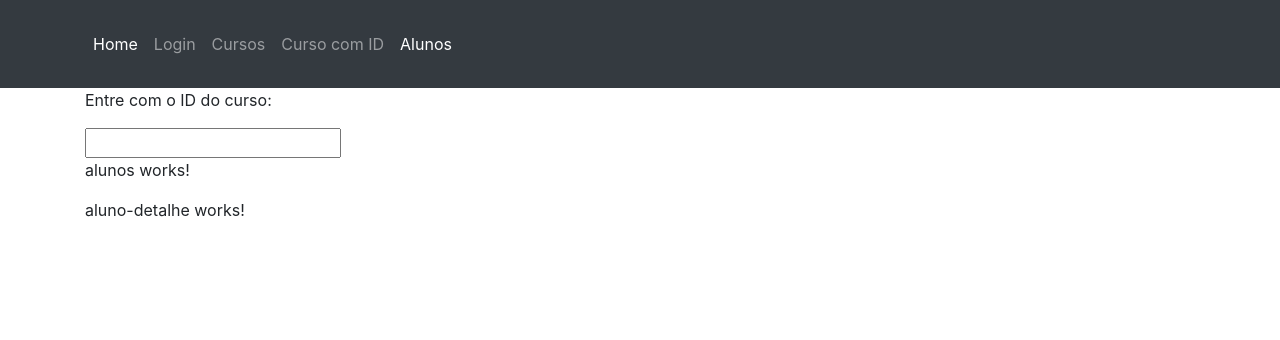
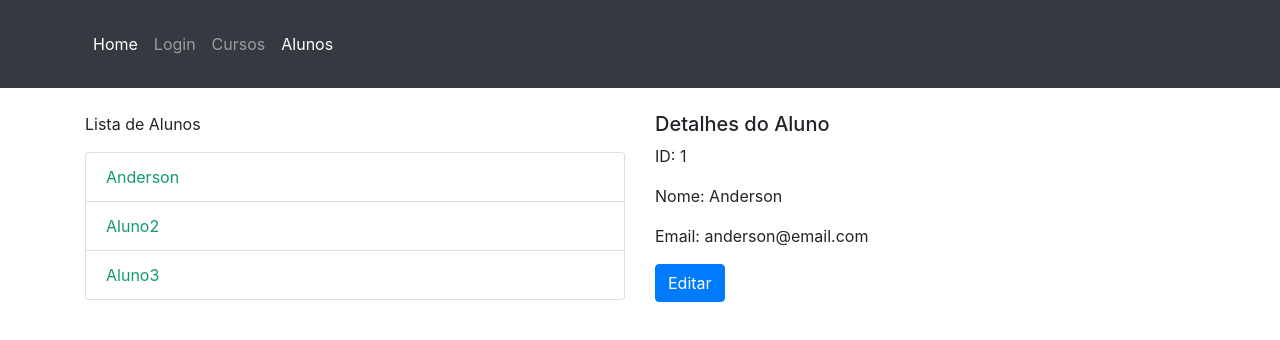
Before and after one commit to anderson290/projeto-rotas, an Angular app: page /alunos/1 in a window 1280 px wide. Shown: the top 340 px of the page. Built offline with nearby package versions, Linux system fonts and the light colour scheme.

Commit message:
Adicionando Formulário

```diff
--- a/src/app/alunos/aluno-detalhe/aluno-detalhe.component.html
+++ b/src/app/alunos/aluno-detalhe/aluno-detalhe.component.html
@@ -1,3 +1,6 @@
-<p>
-  aluno-detalhe works!
-</p>
+<h5>Detalhes do Aluno</h5>
+<p>ID: {{ aluno?.id }}</p>
+<p>Nome: {{ aluno?.nome }}</p>
+<p>Email: {{ aluno?.email }}</p>
+
+<button type="button" class="btn btn-primary" (click)="editarContato()">Editar</button>
--- a/src/app/alunos/aluno-detalhe/aluno-detalhe.component.ts
+++ b/src/app/alunos/aluno-detalhe/aluno-detalhe.component.ts
@@ -1,3 +1,6 @@
+import { AlunosService } from './../alunos.service';
+import { ActivatedRoute, Router } from '@angular/router';
+import { Subscription } from 'rxjs/Subscription';
 import { Component, OnInit } from '@angular/core';
 
 @Component({
@@ -7,9 +10,30 @@ import { Component, OnInit } from '@angular/core';
 })
 export class AlunoDetalheComponent implements OnInit {
 
-  constructor() { }
+  aluno: any;
+  inscricao: Subscription;
+
+  constructor(
+    private route: ActivatedRoute,
+    private alunosService: AlunosService,
+    private router: Router
+  ) { }
+
 
   ngOnInit() {
+    this.inscricao = this.route.params.subscribe(
+      (params: any) => {
+        let id:number = params['id'];
+        this.aluno = this.alunosService.getAluno(id);
+      }
+    );
+
+  }
+  editarContato(){
+    this.router.navigate(['/alunos', this.aluno.id, 'editar']);
+  }S
+  ngOnDestroy(){
+    this.inscricao.unsubscribe();
   }
 
 }
--- a/src/app/alunos/aluno-form/aluno-form.component.html
+++ b/src/app/alunos/aluno-form/aluno-form.component.html
@@ -1,3 +1,16 @@
-<p>
-  aluno-form works!
-</p>
+    <div class="form-group">
+        <label for="idT">Id:</label>
+        <input type="number" [(ngModel)]="aluno.id" class="form-control active" id="idT">
+    </div>
+
+  <div class="form-group">
+    <label for="name">Nome:</label>
+    <input type="text" [(ngModel)]="aluno.nome" class="form-control" id="name">
+  </div>
+
+  <div class="form-group">
+      <label for="email">Email address:</label>
+      <input type="email" [(ngModel)]="aluno.email" class="form-control" id="email">
+    </div>
+
+  <button type="submit" class="btn btn-secondary">Submit</button>
--- a/src/app/alunos/aluno-form/aluno-form.component.ts
+++ b/src/app/alunos/aluno-form/aluno-form.component.ts
@@ -1,3 +1,6 @@
+import { Subscription } from 'rxjs/Subscription';
+import { AlunosService } from './../alunos.service';
+import { ActivatedRoute } from '@angular/router';
 import { Component, OnInit } from '@angular/core';
 
 @Component({
@@ -7,9 +10,32 @@ import { Component, OnInit } from '@angular/core';
 })
 export class AlunoFormComponent implements OnInit {
 
-  constructor() { }
+  aluno: any;
+  inscricao: Subscription;
+
+  constructor(
+    private route: ActivatedRoute,
+    private alunosService: AlunosService
+  ) { }
 
   ngOnInit() {
+    this.inscricao = this.route.params.subscribe(
+      (params: any) => {
+        let id:number = params['id'];
+
+        this.aluno = this.alunosService.getAluno(id);
+
+        //verificar campo
+        if(this.aluno === null){
+
+          this.aluno = {}
+
+        }
+      }
+    );
+
   }
-
+  ngOnDestroy(){
+    this.inscricao.unsubscribe();
+  }
 }
--- a/src/app/alunos/alunos.component.css
+++ b/src/app/alunos/alunos.component.css
@@ -0,0 +1,10 @@
+.alunosL{
+    cursor: pointer;
+    background-color: white;
+    color: rgb(18, 156, 103);
+    transition: background 0.8s;
+  }
+  .alunosL:hover{
+    background-color: lightgray;
+
+  }
--- a/src/app/alunos/alunos.component.html
+++ b/src/app/alunos/alunos.component.html
@@ -1,5 +1,16 @@
-<p>
-  alunos works!
-</p>
-<!--chamando rotas filhas permitindo a manipulação de pais e filhos na mesma pagina-->
-<router-outlet></router-outlet>
+<div class="mt-4">
+  <div class="row">
+    <div class="col-6">
+      <p>
+        Lista de Alunos
+      </p>
+      <ul class="list-group">
+        <li class="list-group-item alunosL" *ngFor="let aluno of alunos" [routerLink]="[aluno.id]">
+          {{aluno.nome}}</li>
+      </ul>
+    </div>
+    <div class="col-6">
+      <!--chamando rotas filhas permitindo a manipulação de pais e filhos na mesma pagina-->
+      <router-outlet></router-outlet>
+    </div>
+  </div>
--- a/src/app/alunos/alunos.component.ts
+++ b/src/app/alunos/alunos.component.ts
@@ -1,3 +1,4 @@
+import { AlunosService } from './alunos.service';
 import { Component, OnInit } from '@angular/core';
 
 @Component({
@@ -7,9 +8,15 @@ import { Component, OnInit } from '@angular/core';
 })
 export class AlunosComponent implements OnInit {
 
-  constructor() { }
+  //declarando variavel para chamar alunos
+
+  private alunos: any[] = [];
+
+  //injetando serviço de alunos
+  constructor(private AlunosService: AlunosService) { }
 
   ngOnInit() {
+    this.alunos = this.AlunosService.getAlunos();
   }
 
 }
--- /dev/null
+++ b/src/app/alunos/alunos.service.ts
@@ -0,0 +1,26 @@
+import { Injectable } from '@angular/core';
+
+@Injectable()
+export class AlunosService {
+
+  //criando array de objetos alunos
+  private alunos:any[] = [
+    {id: 1, nome:'Anderson', email:'anderson@email.com'},
+    {id: 2, nome:'Aluno2', email:'aluno2@email.com'},
+    {id: 3, nome:'Aluno3', email:'aluno3@email.com'},
+  ]
+  constructor() { }
+
+  getAlunos(){
+    return this.alunos;
+  }
+  getAluno(id:number){
+   for (let i=0;i<this.alunos.length;i++){
+    let aluno = this.alunos[i];
+    if(aluno.id == id){
+      return aluno;
+    }
+   }
+   return null;
+  }
+}
--- a/src/app/cabecalho/cabecalho.component.html
+++ b/src/app/cabecalho/cabecalho.component.html
@@ -12,9 +12,9 @@
         <a class="nav-link" routerLink="/cursos" routerLinkActive="active" [queryParams]="{pagina: 1}">Cursos</a>
       </li>
 
-      <li class="nav-item ">
+      <!--li class="nav-item ">
           <a class="nav-link" [routerLink]="['curso', idCurso.value]" routerLinkActive="active">Curso com ID</a>
-        </li>
+        </li-->
 
         <li class="nav-item ">
           <a class="nav-link" routerLink="/alunos" routerLinkActive="active">Alunos</a>
@@ -24,7 +24,7 @@
     </ul>
   </div>
 </nav>
-    <div class="container">
+    <!--div class="container">
       <p>Entre com o ID do curso:</p>
       <input type="text" #idCurso>
-    </div>
+    </div-->
```
Also changed, not shown: src/app/alunos/alunos.module.ts (+6 -2 lines), 1 other file (tests, documents, lock files or other folders).
